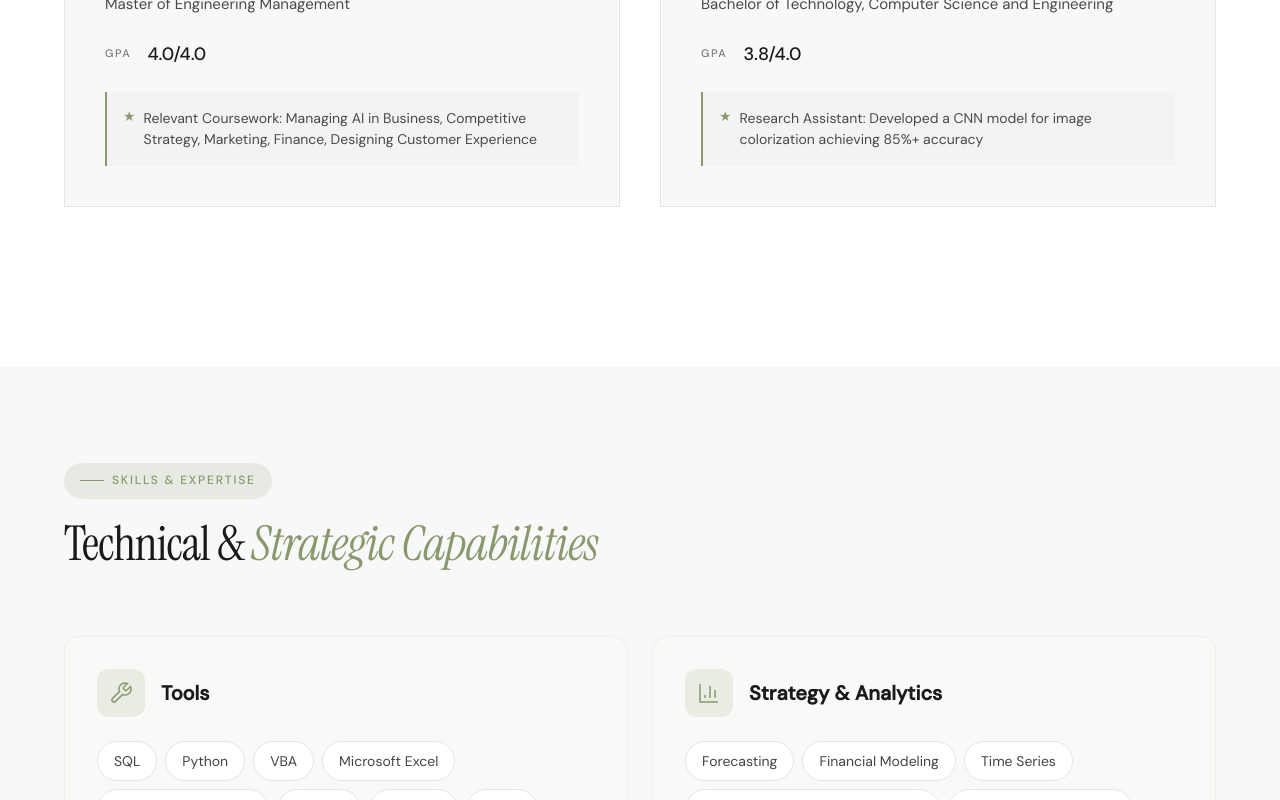
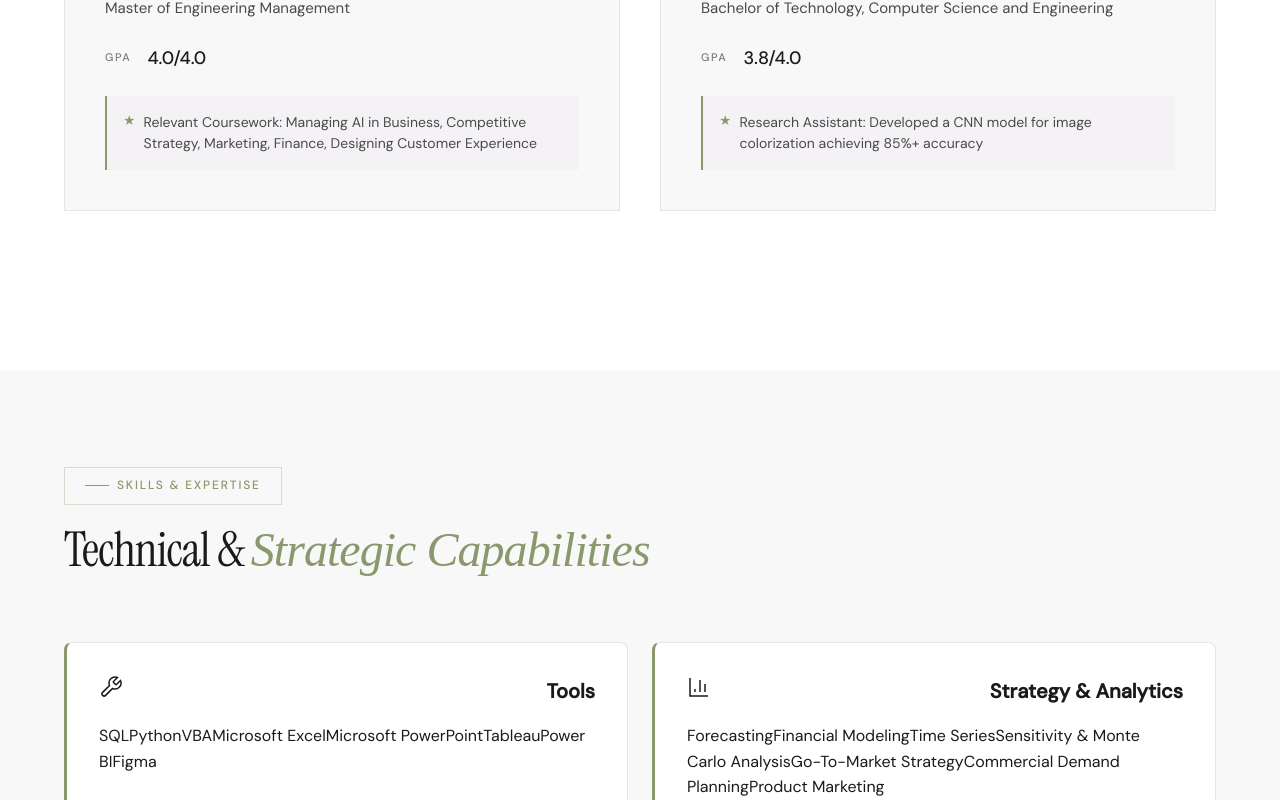
Before and after one commit to snehachauhanduke/snehachauhanduke.github.io, a React (Vite) app: page / in a window 1280 px wide. Shown: the part 2756-3556 px from the top of the page. Built offline with nearby package versions, Linux system fonts and the light colour scheme.

Commit message:
skills formatting update

```diff
--- a/src/components/Skills.css
+++ b/src/components/Skills.css
@@ -115,6 +115,8 @@
 /* Skills.css */
 /* Skills.css */
 
+/* Skills.css */
+
 .skills {
   padding: 6rem 0;
   background: #ffffff;
@@ -122,34 +124,29 @@
 
 .section-label {
   display: inline-block;
-  padding: 0.5rem 1rem;
-  background: rgba(137, 152, 109, 0.15);
+  padding: 0.5rem 1.25rem;
+  background: transparent;
   color: #89986D;
-  border-radius: 2rem;
-  font-size: 0.85rem;
+  border: 1px solid rgba(137, 152, 109, 0.3);
+  border-radius: 0;
+  font-size: 0.75rem;
   font-weight: 500;
+  letter-spacing: 0.1em;
+  text-transform: uppercase;
   margin-bottom: 1rem;
 }
 
 .section-title {
-  font-size: 2.75rem;
-  font-weight: 600;
-  color: #1a1a1a;
-  margin-bottom: 1rem;
+  font-size: 3rem;
+  font-weight: 400;
+  color: #89986D;
+  margin-bottom: 3rem;
   letter-spacing: -0.02em;
 }
 
 .section-title em {
   font-style: italic;
-  color: #89986D;
-}
-
-.section-subtitle {
-  font-size: 1.1rem;
-  color: #666;
-  max-width: 600px;
-  line-height: 1.6;
-  margin-bottom: 3rem;
+  font-family: 'Times New Roman', Times, serif;
 }
 
 .skills__grid {
@@ -159,35 +156,24 @@
 }
 
 .skills__card {
-  background: #f9faf7; /* Very subtle green-tinted white */
-  border-radius: 1rem;
+  background: #ffffff;
+  border-radius: 0.5rem;
   padding: 2rem;
-  border: 1px solid rgba(137, 152, 109, 0.1);
+  border: 1px solid #e5e5e5;
+  border-left: 3px solid #89986D;
   transition: all 0.3s ease;
 }
 
 .skills__card:hover {
-  box-shadow: 0 10px 40px rgba(137, 152, 109, 0.15);
+  box-shadow: 0 8px 30px rgba(0, 0, 0, 0.08);
   transform: translateY(-2px);
-  border-color: rgba(137, 152, 109, 0.3);
 }
 
 .skills__card-header {
   display: flex;
-  align-items: center;
-  gap: 1rem;
-  margin-bottom: 1.5rem;
-}
-
-.skills__card-icon {
-  width: 48px;
-  height: 48px;
-  display: flex;
-  align-items: center;
-  justify-content: center;
-  background: rgba(137, 152, 109, 0.15);
-  color: #89986D;
-  border-radius: 0.75rem;
+  justify-content: space-between;
+  align-items: flex-start;
+  margin-bottom: 1rem;
 }
 
 .skills__card-title {
@@ -196,26 +182,37 @@
   color: #1a1a1a;
 }
 
-.skills__card-tags {
-  display: flex;
-  flex-wrap: wrap;
-  gap: 0.5rem;
+.skills__card-divider {
+  height: 1px;
+  background: #e5e5e5;
+  margin: 1rem 0;
 }
 
-.skills__tag {
-  padding: 0.5rem 1rem;
-  background: #ffffff;
-  border: 1px solid #e5e5e5;
-  border-radius: 2rem;
-  font-size: 0.875rem;
-  color: #444;
-  transition: all 0.2s ease;
+.skills__card-body {
+  padding-top: 0.5rem;
 }
 
-.skills__tag:hover {
-  border-color: #89986D;
+.skills__highlight {
+  display: flex;
+  gap: 0.75rem;
+  padding: 1rem;
+  background: #f9faf7;
+  border-left: 2px solid #89986D;
+  border-radius: 0 0.25rem 0.25rem 0;
+}
+
+.skills__highlight-icon {
   color: #89986D;
-  background: rgba(137, 152, 109, 0.08);
+  font-size: 0.875rem;
+  flex-shrink: 0;
+  margin-top: 2px;
+}
+
+.skills__highlight p {
+  font-size: 0.9rem;
+  color: #444;
+  line-height: 1.6;
+  margin: 0;
 }
 
 /* Responsive */
@@ -225,6 +222,6 @@
   }
 
   .section-title {
-    font-size: 2rem;
+    font-size: 2.25rem;
   }
 }
```
